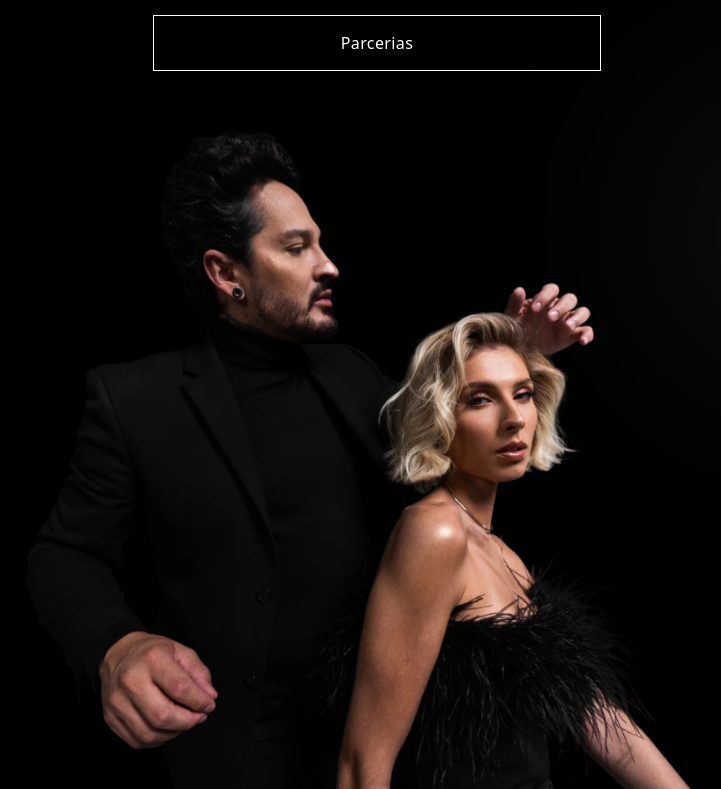
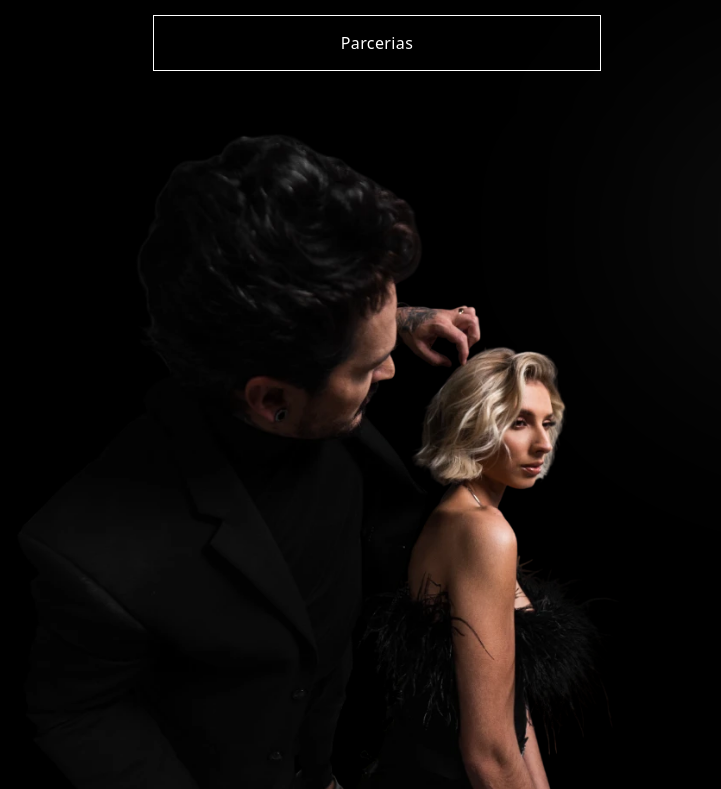
Before and after one commit to agenciane/linktree-fran, a Next.js app: page / in a window 1280 px wide. Shown: the part 491-1280 px from the top of the page, without its empty margins (263-984 px from the left). Built offline with nearby package versions, Linux system fonts and the light colour scheme.

Commit message:
feat: update photo

```diff
--- a/app/page.tsx
+++ b/app/page.tsx
@@ -86,7 +86,7 @@ export default function Home() {
         <Header />
 
         <LinkTree links={siteData.links} />
-        <Image src={'/JRS06401-Photoroom.webp'} alt={'robson'} width={1024} height={1024} />
+        <Image src={'/JRS06429-Photoroom.webp'} alt={'robson'} width={1024} height={1024} />
 
         <AboutSection
           title={siteData.aboutSection.title}
```
Also changed, not shown: public/JRS06429-Photoroom.webp (added).
